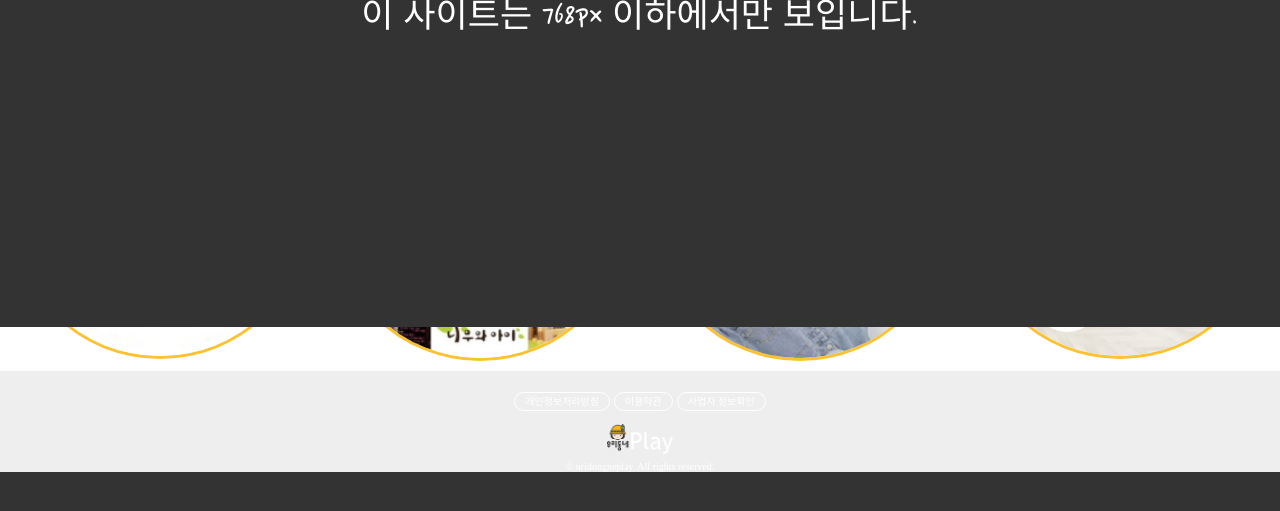
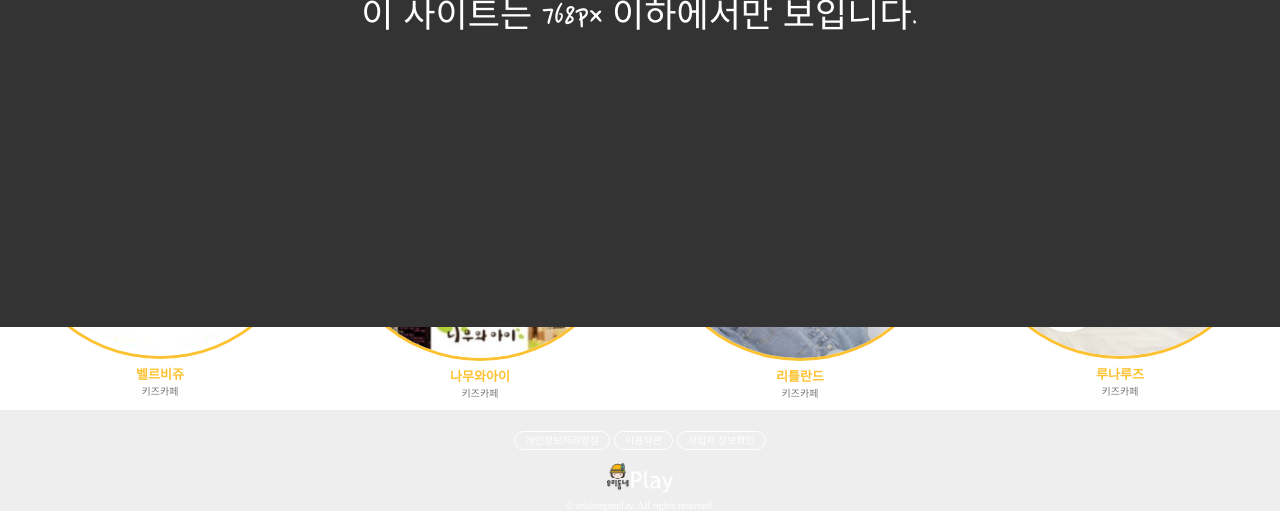
Before and after one commit to jjoong1984/portfolio_02, a PHP site: page / in a window 1280 px wide. Shown: the part 473-984 px from the top of the page. Before the commit the page ends 945 px from the top, so only its background shows below. Run offline with PHP 8.4, Linux system fonts and the light colour scheme.

Commit message:
다시수정

```diff
--- a/index.php
+++ b/index.php
@@ -121,30 +121,38 @@
             <div class="touch">
                         <h2>오늘의 추천 Play</h2>
                         <div class="touch_box">
+                            <a href="kidsCafe.html" id="kidsCafe">
                                 <ul>
-                                <li><img src="images/kids1.png" alt="카페사진1"></li>
-                                <li><img src="images/kids2.png" alt="카페사진2"></li>
-                                <li><img src="images/kids3.png" alt="카페사진3"></li>
-                                <li><img src="images/kids4.png" alt="카페사진4"></li>
+                                    <li><img src="images/kids1.png" alt="카페사진1"><p><span>벨르비쥬</span><br>키즈카페</p></li>
+                                    <li><img src="images/kids2.png" alt="카페사진2"><p><span>나무와아이</span><br>키즈카페</p></li>
+                                    <li><img src="images/kids3.png" alt="카페사진3"><p><span>리틀란드</span><br>키즈카페</p></li>
+                                    <li><img src="images/kids4.png" alt="카페사진4"><p><span>루나루즈</span><br>키즈카페</p></li>
                                 </ul>
+                            </a>
+                            <a href="park.html" id="park">
                                 <ul>
-                                <li><img src="images/park1.png" alt="공원사진1"></li>
-                                <li><img src="images/park2.png" alt="공원사진2"></li>
-                                <li><img src="images/park3.png" alt="공원사진3"></li>
-                                <li><img src="images/park4.png" alt="공원사진4"></li>
+                                    <li><img src="images/park1.png" alt="공원사진1"><p><span>직동근린</span><br>공원</p></li>
+                                    <li><img src="images/park2.png" alt="공원사진2"><p><span>무한상상</span><br>공원</p></li>
+                                    <li><img src="images/park3.png" alt="공원사진3"><p><span>낙양사랑</span><br>공원</p></li>
+                                    <li><img src="images/park4.png" alt="공원사진4"><p><span>오목문화</span><br>공원</p></li>
                                 </ul>
+                            </a>
+                            <a href="exhibition.html" id="exhibition">
                                 <ul>
-                                <li><img src="images/exhibition1.png" alt="전시장사진1"></li>
-                                <li><img src="images/exhibition2.png" alt="전시장사진2"></li>
-                                <li><img src="images/exhibition3.png" alt="전시장사진3"></li>
-                                <li><img src="images/exhibition4.png" alt="전시장사진4"></li>
+                                    <li><img src="images/exhibition1.png" alt="전시장사진1"><p><span>예술의전당</span><br>전시장</p></li>
+                                    <li><img src="images/exhibition2.png" alt="전시장사진2"><p><span>우리소극장</span><br>전시장</p></li>
+                                    <li><img src="images/exhibition3.png" alt="전시장사진3"><p><span>스카이</span><br>전시장</p></li>
+                                    <li><img src="images/exhibition4.png" alt="전시장사진4"><p><span>휴앤무</span><br>전시장</p></li>
                                 </ul>
+                            </a>
+                            <a href="studio.html" id="studio">
                                 <ul>
-                                <li><img src="images/studio1.png" alt="사진관사진1"></li>
-                                <li><img src="images/studio2.png" alt="사진관사진2"></li>
-                                <li><img src="images/studio3.png" alt="사진관사진3"></li>
-                                <li><img src="images/studio4.png" alt="사진관사진4"></li>
+                                    <li><img src="images/studio1.png" alt="사진관사진1"><p><span>아리아</span><br>사진관</p></li>
+                                    <li><img src="images/studio2.png" alt="사진관사진2"><p><span>하늘곰</span><br>사진관</p></li>
+                                    <li><img src="images/studio3.png" alt="사진관사진3"><p><span>딸기쨈</span><br>사진관</p></li>
+                                    <li><img src="images/studio4.png" alt="사진관사진4"><p><span>베일리수</span><br>사진관</p></li>
                                 </ul>
+                            </a>
                         </div>
             </div>
 
```
Lines whose indentation alone changed are shown as unchanged.
